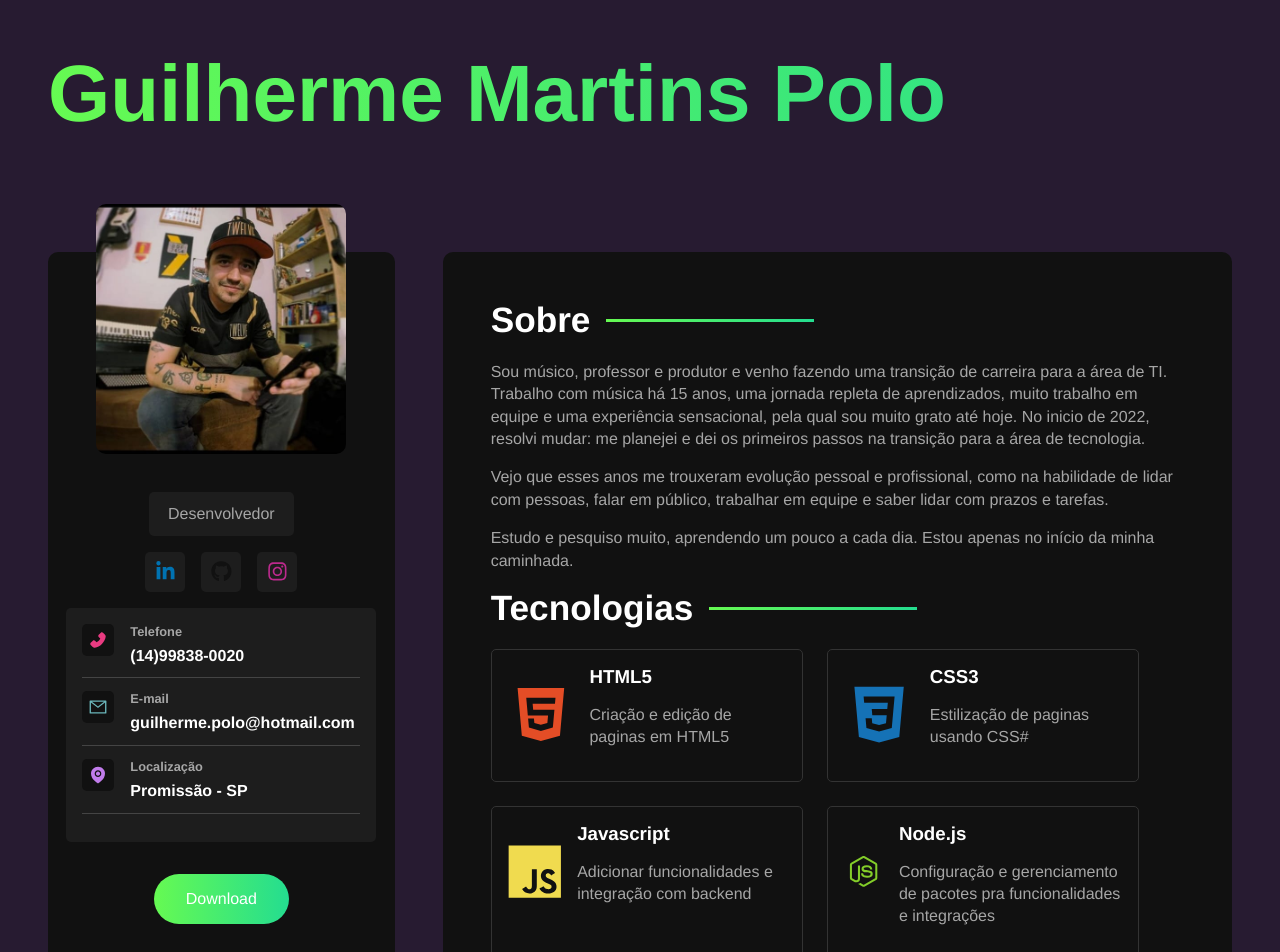
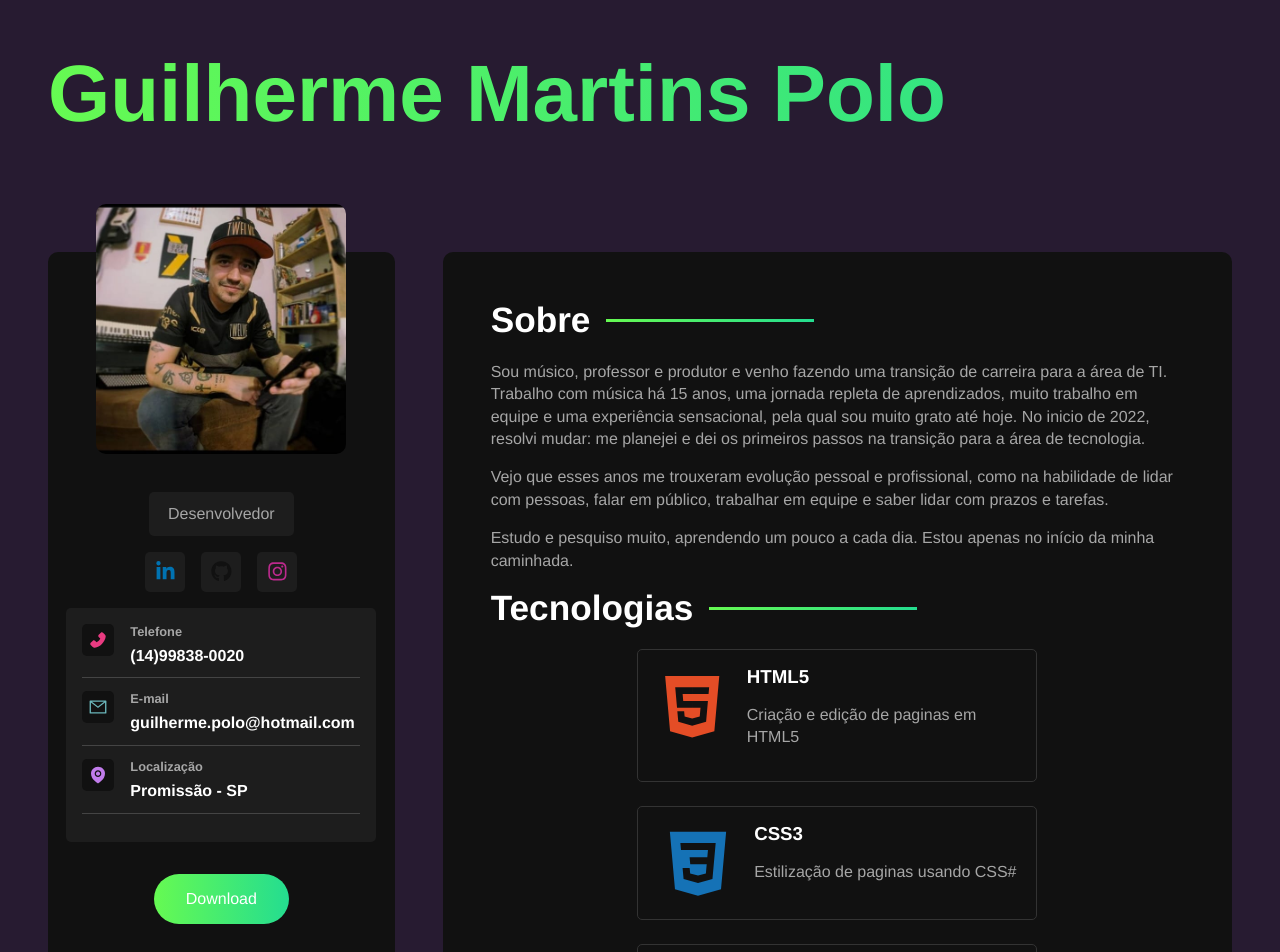
Before and after one commit to guipolo09/portifolio, a React (Vite) app: page / in a window 1280 px wide. Shown: the top 952 px of the page. Built offline with nearby package versions, Linux system fonts and the light colour scheme.

Commit message:
Ajuste do technologies card

```diff
--- a/src/styles/components/technologies.sass
+++ b/src/styles/components/technologies.sass
@@ -5,6 +5,7 @@
     margin-bottom: 1rem
 
     .technologies-grid
+        @include mixins.center
         display: flex
         flex-wrap: wrap
         gap: 1.5rem
@@ -14,7 +15,7 @@
             gap: 1rem
             padding: 1rem
             border: 1px solid #333
-            width: 45%
+            width: 25rem
             border-radius: variables.$card-border-radius
 
             h3
@@ -22,7 +23,7 @@
                 margin-bottom: 1rem
 
             svg
-                font-size: 6rem
+                font-size: 5rem
 
         #html
             svg
```
